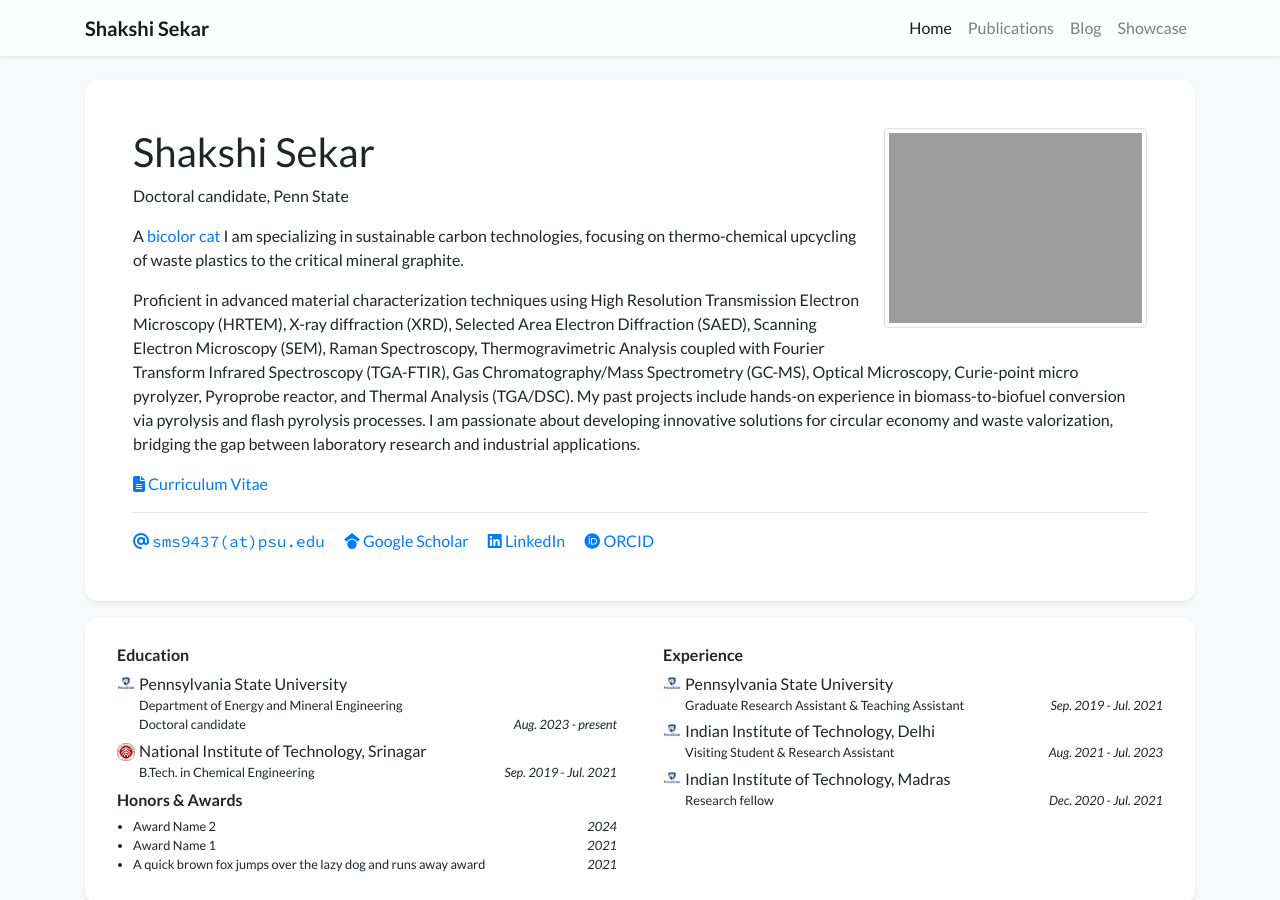
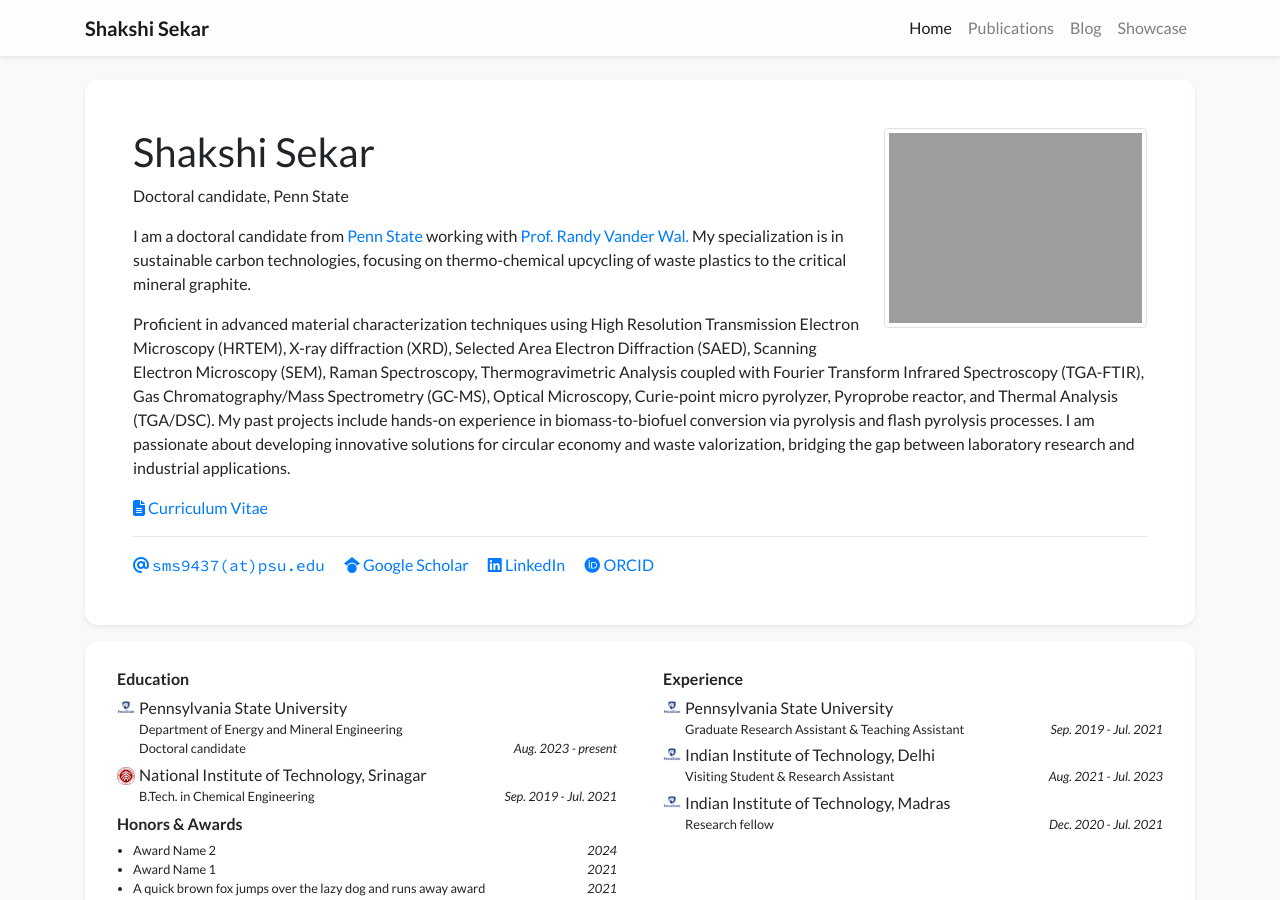
Before and after one commit to ShakshiSekar/ShakshiSekar.github.io, a Jekyll site: the page built from index.html, in a window 1280 px wide and 900 px high. Built offline with Jekyll 4.4.1, drawn with Linux system fonts in a browser that asks for light colours; nearby versions of some CDN libraries; a style sheet for code colours, icons or effects is not loaded.

Commit message:
profile.yml

```diff
--- a/_data/profile.yml
+++ b/_data/profile.yml
@@ -22,7 +22,8 @@ orcid: 0009-0000-8559-7907
 short_bio_text_justify: false
 short_bio: >-
   <p>
-    A <a href="https://en.wikipedia.org/wiki/Bicolor_cat" target="_blank">bicolor cat</a> I am specializing in sustainable carbon technologies, focusing on thermo-chemical upcycling of waste plastics to the critical mineral graphite.
+    I am a doctoral candidate from <a href="https://www.psu.edu/" target="_blank">Penn State</a> working with <a href="https://www.eme.psu.edu/directory/randy-l-vander-wal" target="_blank">Prof. Randy Vander Wal.</a>
+    My specialization is in sustainable carbon technologies, focusing on thermo-chemical upcycling of waste plastics to the critical mineral graphite.
   </p>
   <p>
     Proficient in advanced material characterization techniques using High Resolution Transmission Electron Microscopy (HRTEM), X-ray diffraction (XRD), Selected Area Electron Diffraction (SAED), Scanning Electron Microscopy (SEM), Raman Spectroscopy, Thermogravimetric Analysis coupled with Fourier Transform Infrared Spectroscopy (TGA-FTIR), Gas Chromatography/Mass Spectrometry (GC-MS), Optical Microscopy, Curie-point micro pyrolyzer, Pyroprobe reactor, and Thermal Analysis (TGA/DSC).
```
